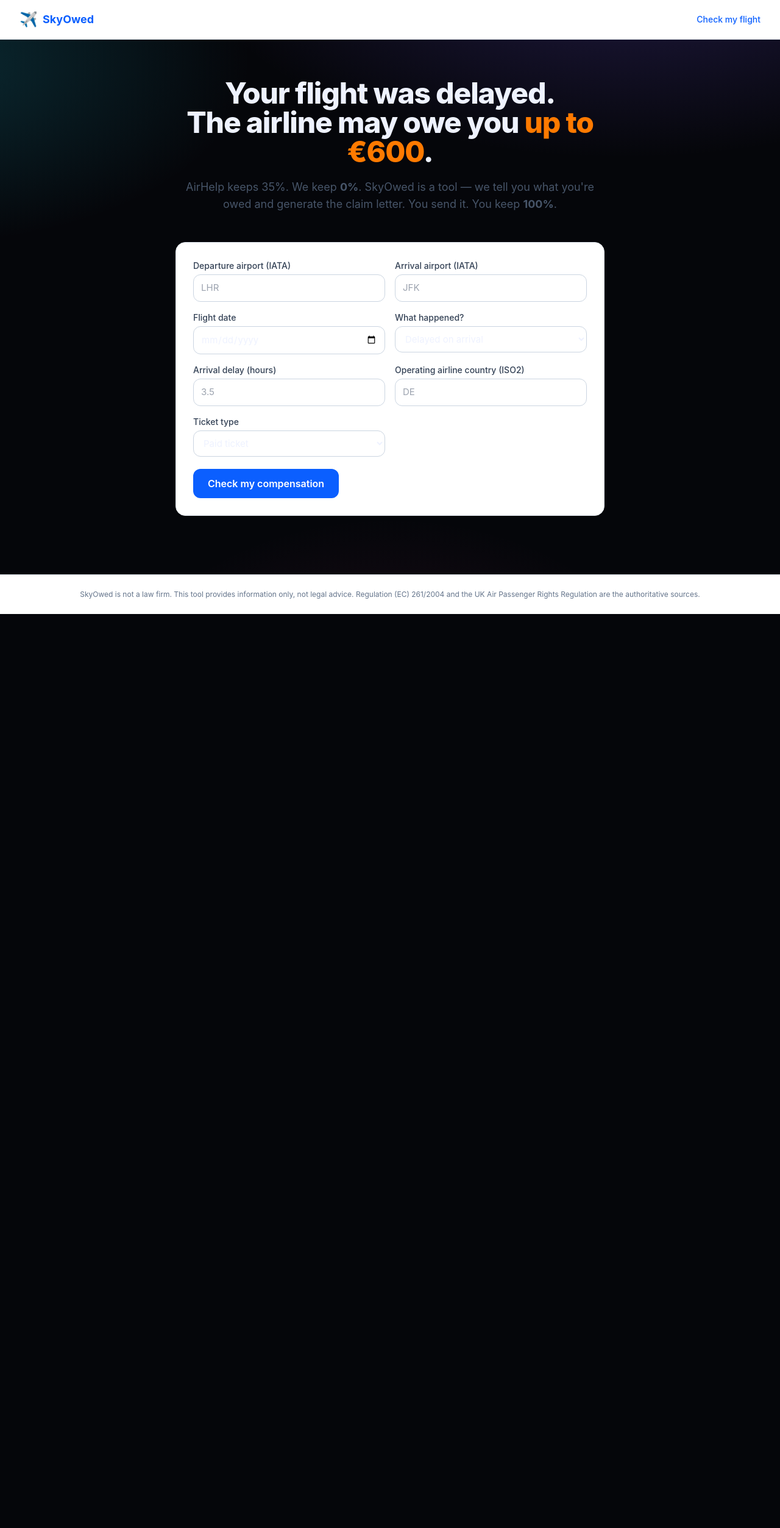
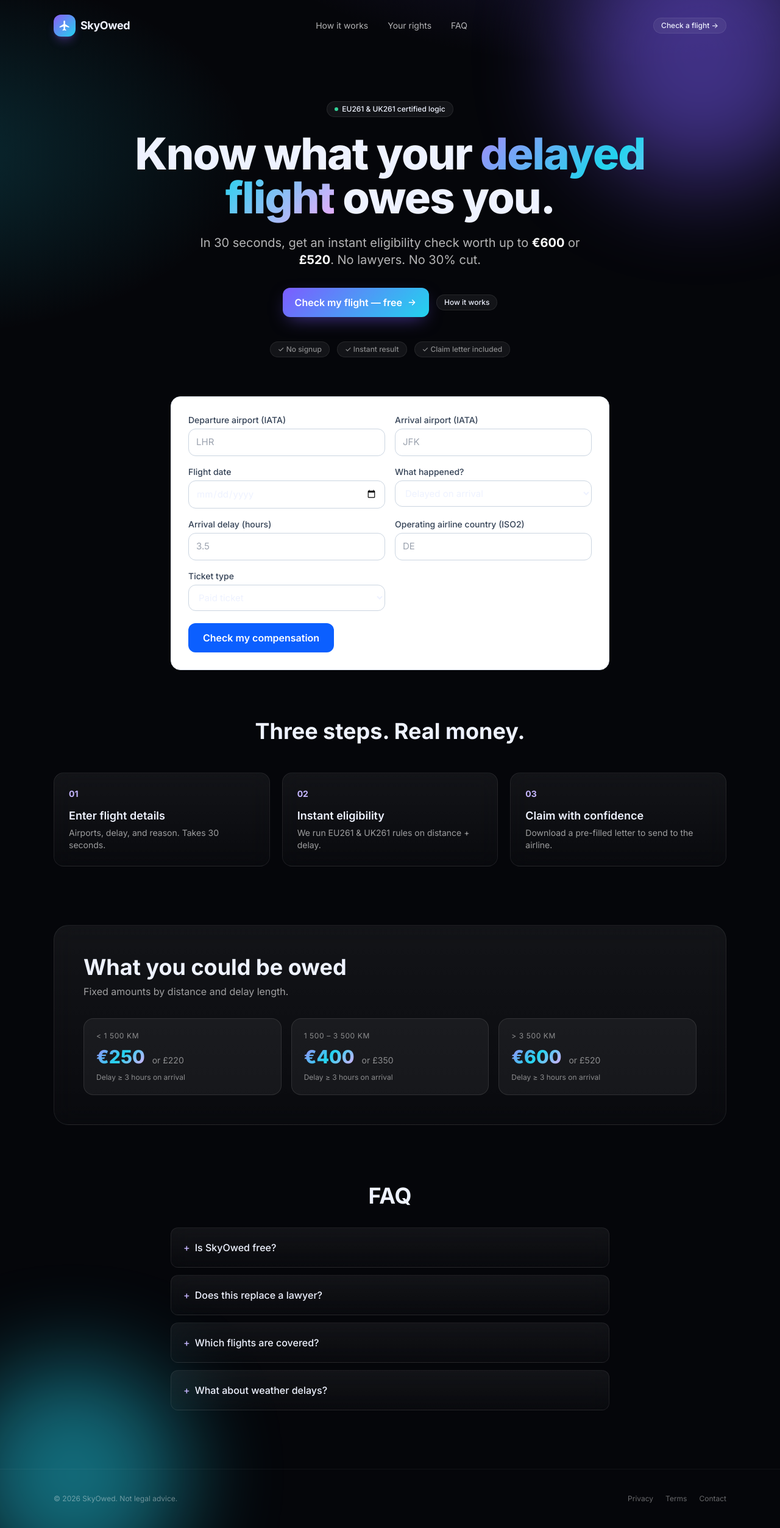
Before and after one commit to wajihZouinkhi/skyowed, a Next.js app: page / in a window 1280 px wide. Shown: the whole page at 61% size. Before the commit the page ends 1007 px from the top, so only its background shows below. Built offline with nearby package versions, Linux system fonts and the light colour scheme.

Commit message:
feat(ui): redesigned layout + landing page

```diff
--- a/src/app/layout.tsx
+++ b/src/app/layout.tsx
@@ -1,22 +1,20 @@
-import type { Metadata, Viewport } from "next";
-import "./globals.css";
+import type { Metadata } from 'next';
+import './globals.css';
 
 export const metadata: Metadata = {
-  title: "SkyOwed — Flight delay compensation. Keep 100%.",
-  description:
-    "Check if your delayed, cancelled, or overbooked flight is owed EU261 / UK261 compensation. Generate the claim letter. Keep every cent.",
-};
-
-export const viewport: Viewport = {
-  width: "device-width",
-  initialScale: 1,
-  maximumScale: 5,
-  themeColor: "#0B5FFF",
+  title: 'SkyOwed — Know what your delayed flight owes you',
+  description: 'Instant EU261 & UK261 compensation check. Up to €600 / £520 for eligible delays, cancellations and denied boarding.',
+  themeColor: '#05060a',
 };
 
 export default function RootLayout({ children }: { children: React.ReactNode }) {
   return (
     <html lang="en">
+      <head>
+        <link rel="preconnect" href="https://fonts.googleapis.com" />
+        <link rel="preconnect" href="https://fonts.gstatic.com" crossOrigin="" />
+        <link href="https://fonts.googleapis.com/css2?family=Inter:wght@400;500;600;700;800&display=swap" rel="stylesheet" />
+      </head>
       <body>{children}</body>
     </html>
   );
--- a/src/app/page.tsx
+++ b/src/app/page.tsx
@@ -1,21 +1,119 @@
-import CheckForm from "@/components/CheckForm";
+'use client';
+import CheckForm from '@/components/CheckForm';
 
 export default function Home() {
   return (
-    <main className="min-h-screen">
-      <header className="px-5 py-4 sm:px-8 flex items-center justify-between border-b border-slate-200 bg-white">
+    <main className="relative min-h-screen overflow-hidden">
+      <div className="orb float" style={{ width: 420, height: 420, background: '#7c5cff', top: -120, right: -80 }} />
+      <div className="orb float" style={{ width: 360, height: 360, background: '#22d3ee', bottom: -100, left: -60, animationDelay: '2s' }} />
+
+      <nav className="relative z-10 mx-auto flex max-w-6xl items-center justify-between px-6 py-6">
         <div className="flex items-center gap-2">
-          <span className="text-2xl">✈️</span>
-          <span className="font-bold text-lg text-brand">SkyOwed</span>
+          <div className="flex h-9 w-9 items-center justify-center rounded-xl bg-gradient-to-br from-violet-500 to-cyan-400 shadow-lg shadow-violet-500/30">
+            <svg viewBox="0 0 24 24" fill="none" className="h-5 w-5 text-white">
+              <path d="M21 16v-2l-8-5V3.5a1.5 1.5 0 0 0-3 0V9l-8 5v2l8-2.5V19l-2 1.5V22l3.5-1 3.5 1v-1.5L13 19v-5.5l8 2.5z" fill="currentColor"/>
+            </svg>
+          </div>
+          <span className="text-lg font-bold tracking-tight">SkyOwed</span>
         </div>
-        <a href="#check" className="text-sm font-medium text-brand hover:text-brand-dark">Check my flight</a>
-      </header>
-      <section className="px-5 sm:px-8 pt-10 pb-8 sm:pt-16 sm:pb-12 max-w-3xl mx-auto text-center">
-        <h1 className="text-3xl sm:text-5xl font-extrabold tracking-tight leading-tight">Your flight was delayed. <br className="hidden sm:block" />The airline may owe you <span className="text-accent">up to €600</span>.</h1>
-        <p className="mt-5 text-base sm:text-lg text-slate-600">AirHelp keeps 35%. We keep <b>0%</b>. SkyOwed is a tool — we tell you what you're owed and generate the claim letter. You send it. You keep <b>100%</b>.</p>
+        <div className="hidden gap-8 text-sm text-white/70 md:flex">
+          <a href="#how" className="hover:text-white">How it works</a>
+          <a href="#rules" className="hover:text-white">Your rights</a>
+          <a href="#faq" className="hover:text-white">FAQ</a>
+        </div>
+        <a href="#check" className="chip hover:bg-white/10">Check a flight →</a>
+      </nav>
+
+      <section className="relative z-10 mx-auto max-w-6xl px-6 pb-16 pt-10 text-center md:pt-20">
+        <span className="chip mb-6"><span className="h-1.5 w-1.5 rounded-full bg-emerald-400 animate-pulse"></span> EU261 & UK261 certified logic</span>
+        <h1 className="mx-auto max-w-4xl text-5xl font-extrabold leading-[1.05] tracking-tight md:text-7xl">
+          Know what your <span className="gradient-text">delayed flight</span> owes you.
+        </h1>
+        <p className="mx-auto mt-6 max-w-2xl text-lg text-white/70 md:text-xl">
+          In 30 seconds, get an instant eligibility check worth up to <b className="text-white">€600</b> or <b className="text-white">£520</b>. No lawyers. No 30% cut.
+        </p>
+        <div className="mt-8 flex items-center justify-center gap-3">
+          <a href="#check" className="btn-primary">Check my flight — free
+            <svg className="h-4 w-4" viewBox="0 0 24 24" fill="none"><path d="M5 12h14M13 6l6 6-6 6" stroke="currentColor" strokeWidth="2" strokeLinecap="round" strokeLinejoin="round"/></svg>
+          </a>
+          <a href="#how" className="chip hover:bg-white/10">How it works</a>
+        </div>
+        <div className="mt-10 flex flex-wrap items-center justify-center gap-3 text-xs text-white/50">
+          <span className="chip">✓ No signup</span>
+          <span className="chip">✓ Instant result</span>
+          <span className="chip">✓ Claim letter included</span>
+        </div>
       </section>
-      <section id="check" className="px-5 sm:px-8 pb-24 max-w-3xl mx-auto"><CheckForm /></section>
-      <footer className="border-t border-slate-200 bg-white px-5 sm:px-8 py-6 text-xs text-slate-500 text-center">SkyOwed is not a law firm. This tool provides information only, not legal advice. Regulation (EC) 261/2004 and the UK Air Passenger Rights Regulation are the authoritative sources.</footer>
+
+      <section id="check" className="relative z-10 mx-auto max-w-3xl px-6 pb-20">
+        <CheckForm />
+      </section>
+
+      <section id="how" className="relative z-10 mx-auto max-w-6xl px-6 pb-24">
+        <h2 className="mb-12 text-center text-3xl font-bold md:text-4xl">Three steps. Real money.</h2>
+        <div className="grid gap-5 md:grid-cols-3">
+          {[
+            { n: '01', t: 'Enter flight details', d: 'Airports, delay, and reason. Takes 30 seconds.' },
+            { n: '02', t: 'Instant eligibility', d: 'We run EU261 & UK261 rules on distance + delay.' },
+            { n: '03', t: 'Claim with confidence', d: 'Download a pre-filled letter to send to the airline.' },
+          ].map((s) => (
+            <div key={s.n} className="glass rounded-2xl p-6">
+              <div className="mb-3 text-sm font-bold text-violet-300">{s.n}</div>
+              <div className="mb-1 text-lg font-semibold">{s.t}</div>
+              <div className="text-sm text-white/60">{s.d}</div>
+            </div>
+          ))}
+        </div>
+      </section>
+
+      <section id="rules" className="relative z-10 mx-auto max-w-6xl px-6 pb-24">
+        <div className="glass rounded-3xl p-8 md:p-12">
+          <h2 className="mb-2 text-3xl font-bold md:text-4xl">What you could be owed</h2>
+          <p className="mb-8 text-white/60">Fixed amounts by distance and delay length.</p>
+          <div className="grid gap-4 md:grid-cols-3">
+            {[
+              { r: '< 1 500 km', eu: '€250', uk: '£220' },
+              { r: '1 500 – 3 500 km', eu: '€400', uk: '£350' },
+              { r: '> 3 500 km', eu: '€600', uk: '£520' },
+            ].map((row) => (
+              <div key={row.r} className="rounded-2xl border border-white/10 bg-white/5 p-5">
+                <div className="text-xs uppercase tracking-wider text-white/50">{row.r}</div>
+                <div className="mt-2 flex items-baseline gap-3">
+                  <div className="text-3xl font-extrabold gradient-text">{row.eu}</div>
+                  <div className="text-sm text-white/50">or {row.uk}</div>
+                </div>
+                <div className="mt-2 text-xs text-white/50">Delay ≥ 3 hours on arrival</div>
+              </div>
+            ))}
+          </div>
+        </div>
+      </section>
+
+      <section id="faq" className="relative z-10 mx-auto max-w-3xl px-6 pb-24">
+        <h2 className="mb-8 text-center text-3xl font-bold md:text-4xl">FAQ</h2>
+        <div className="space-y-3">
+          {[
+            { q: 'Is SkyOwed free?', a: 'Yes. Eligibility check and claim letter are free.' },
+            { q: 'Does this replace a lawyer?', a: 'No — but 90% of valid claims succeed with just a polite letter citing the regulation.' },
+            { q: 'Which flights are covered?', a: 'Any flight departing the EU/UK, or arriving on an EU/UK carrier.' },
+            { q: 'What about weather delays?', a: '“Extraordinary circumstances” disqualify the claim. We ask you about this.' },
+          ].map((f) => (
+            <details key={f.q} className="glass group rounded-xl p-5 open:ring-1 open:ring-violet-500/30">
+              <summary className="cursor-pointer list-none font-medium">
+                <span className="mr-2 text-violet-300 group-open:rotate-45 inline-block transition">+</span>{f.q}
+              </summary>
+              <p className="mt-3 text-sm text-white/70">{f.a}</p>
+            </details>
+          ))}
+        </div>
+      </section>
+
+      <footer className="relative z-10 border-t border-white/5 py-10">
+        <div className="mx-auto flex max-w-6xl flex-col items-center justify-between gap-3 px-6 text-xs text-white/40 md:flex-row">
+          <div>© 2026 SkyOwed. Not legal advice.</div>
+          <div className="flex gap-5"><a href="#" className="hover:text-white">Privacy</a><a href="#" className="hover:text-white">Terms</a><a href="#" className="hover:text-white">Contact</a></div>
+        </div>
+      </footer>
     </main>
   );
 }
```
